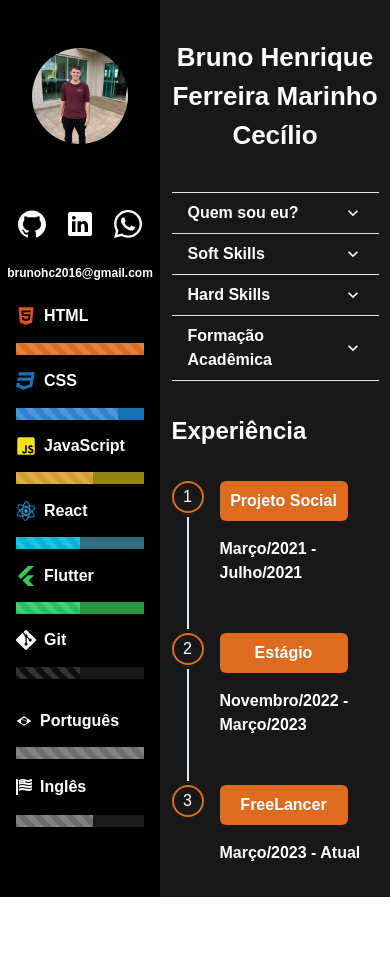
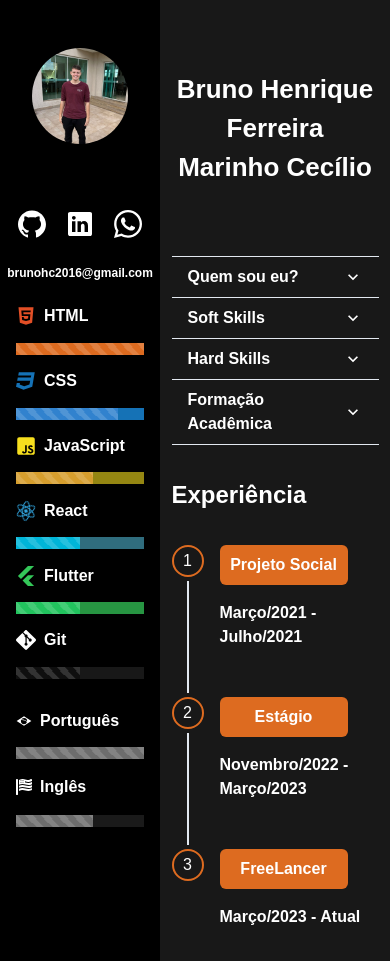
Before and after one commit to SixBruno99/Curriculo, a React (Create React App) app: page / in a window 390 px wide. Before the commit the page ends 897 px from the top, so only its background shows below. Built offline with nearby package versions, Linux system fonts and the light colour scheme.

Commit message:
debounce function concept used to create an animation to simulate the feeling of typing the name whenever the page reloaded because the useEffet hooke

```diff
--- /dev/null
+++ b/src/Components/AnimatedText.jsx
@@ -0,0 +1,35 @@
+import { Flex, Text, useMediaQuery } from "@chakra-ui/react";
+import { useState, useEffect } from "react";
+
+export const TypingText = ({ text, delay }) => {
+  const [isLargerThan564] = useMediaQuery("(min-width: 564px)");
+
+  const [typedText, setTypedText] = useState("");
+
+  useEffect(() => {
+    let currentIndex = 0;
+    const intervalId = setInterval(() => {
+      setTypedText((prevText) => prevText + text[currentIndex]);
+      currentIndex++;
+      if (currentIndex === text.length - 1) {
+        clearInterval(intervalId);
+      }
+    }, delay);
+
+    return () => clearInterval(intervalId);
+  }, [text, delay]);
+
+  return (
+    <Flex justifyContent="center">
+      <Text
+        fontSize={isLargerThan564 ? "40px" : "26px"}
+        fontWeight="bold"
+        textAlign="center"
+        color="white"
+        marginX="1rem"
+      >
+        Bruno {typedText}
+      </Text>
+    </Flex>
+  );
+};
--- a/src/Components/Contacts.jsx
+++ b/src/Components/Contacts.jsx
@@ -38,7 +38,6 @@ export const Contacts = () => {
       <Flex
         alignItems="center"
         justifyContent="center"
-        paddingLeft={isLargerThan516 ? "1rem" : "0"}
         py="0.5rem"
       >
         <Box display={isLargerThan764 ? "flex" : "none"}>
--- a/src/Components/Layout.jsx
+++ b/src/Components/Layout.jsx
@@ -14,6 +14,7 @@ import { Skills } from "./Skills/index.jsx";
 import { AboutMe } from "./About";
 import { Experience } from "./Experience/Job";
 import { SocialMedias } from "./Social";
+import { TypingText } from "./AnimatedText";
 
 export const Layout = () => {
   const [isLargerThan764] = useMediaQuery("(min-width: 764px)");
@@ -30,8 +31,9 @@ export const Layout = () => {
           <Skills />
         </GridItem>
         <GridItem bg="#181818">
-          <Flex h="12rem" alignItems="center">
-            <Text
+          <Flex h={isLargerThan764 ? "12rem" : "16rem"} alignItems="center">
+          <TypingText text=" Henrique Ferreira Marinho Cecílio" delay={100} />
+            {/* <Text
               w="100%"
               fontSize={isLargerThan764 ? "40px" : "26px"}
               fontWeight="bold"
@@ -39,7 +41,7 @@ export const Layout = () => {
               color="white"
             >
               Bruno Henrique Ferreira Marinho Cecílio
-            </Text>
+            </Text> */}
           </Flex>
           <Box maxW={isLargerThan764 ? "80%" : "90%"} margin="auto">
             <AboutMe />
--- a/src/Components/Skills/index.jsx
+++ b/src/Components/Skills/index.jsx
@@ -4,7 +4,7 @@ import './index.css';
 // Icons imports
 import { FaHtml5, FaCss3, FaJsSquare, FaReact } from "react-icons/fa";
 import { SiGit, SiFlutter } from "react-icons/si";
-import { Languages } from "./languages";
+import { Languages } from "./Languages";
 
 export const Skills = () => {
   return (
```
